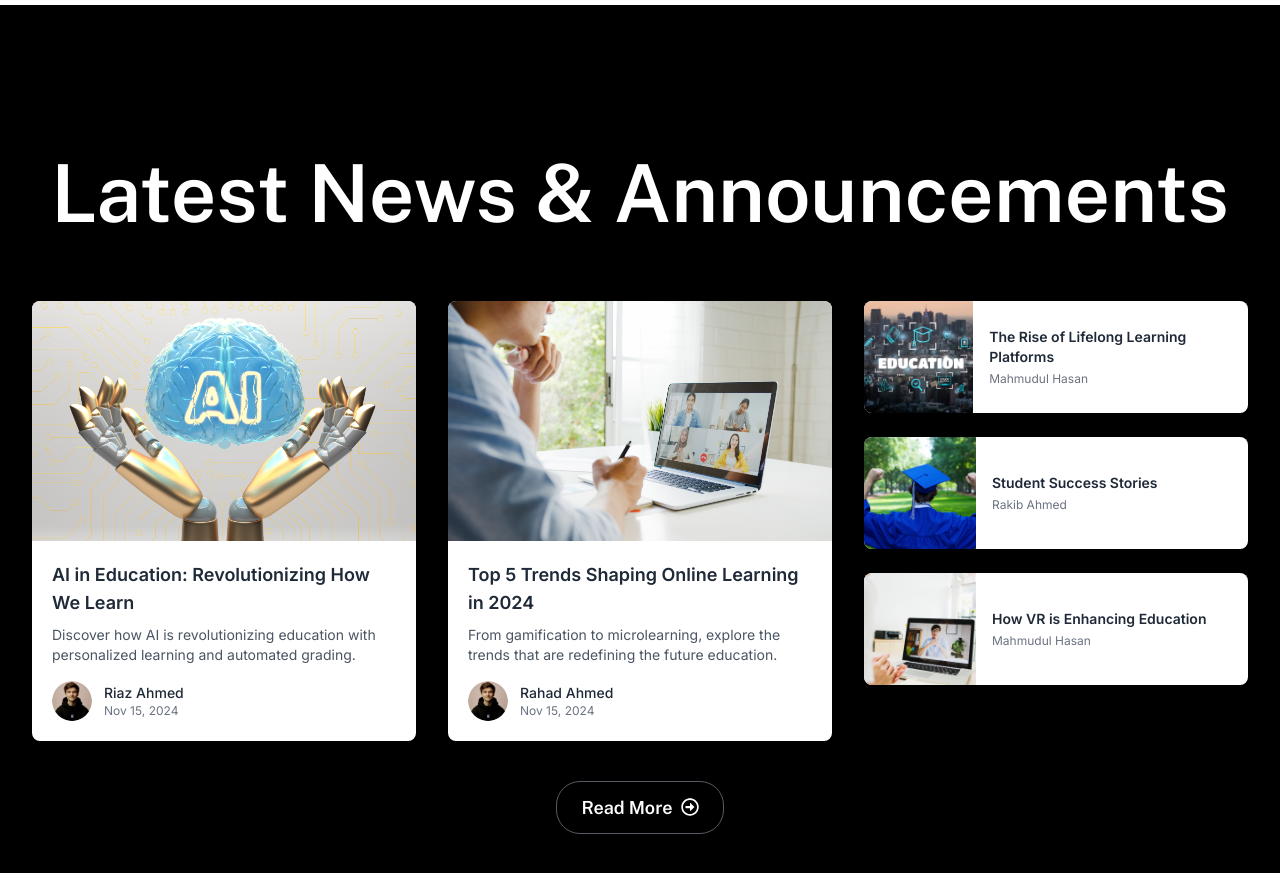
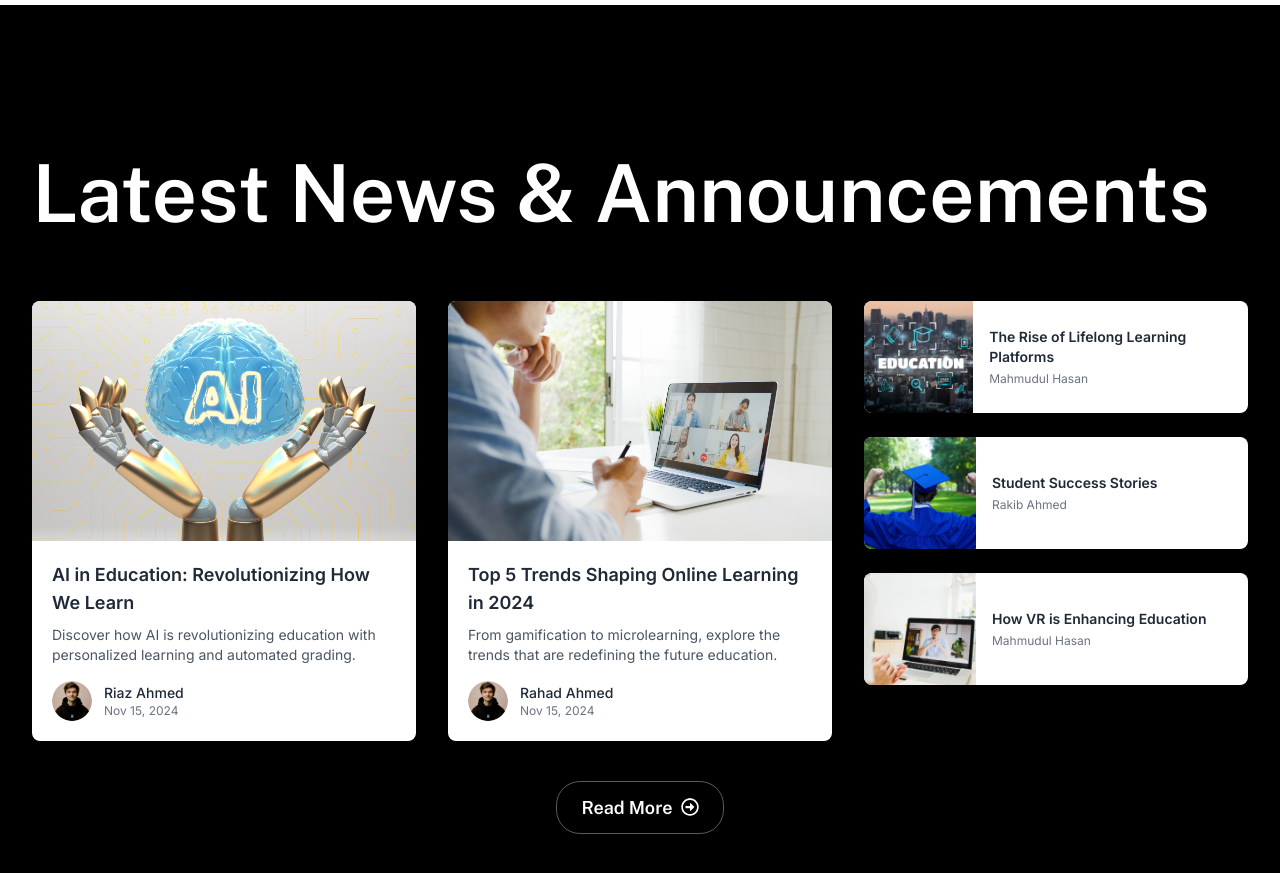
Before and after one commit to rahadsr30/mm-rahman-llc, a Next.js app: page / in a window 1280 px wide. Shown: the part 2500-3373 px from the top of the page. Built offline with nearby package versions, Linux system fonts and the light colour scheme.

Commit message:
update newsSection heading

```diff
--- a/src/app/page.tsx
+++ b/src/app/page.tsx
@@ -245,7 +245,7 @@ export default function Home() {
 
         <section id="articles" className="bg-black py-section">
           <div className="wrapper max-w-7xl mx-auto px-4 sm:px-6 lg:px-8">
-            <h1 className="text-title font-public text-white text-center">
+            <h1 className="text-title font-public text-white">
               Latest News & Announcements
             </h1>
             <div className="grid grid-cols-1 md:grid-cols-2 lg:grid-cols-3 gap-8 mt-12">
```
